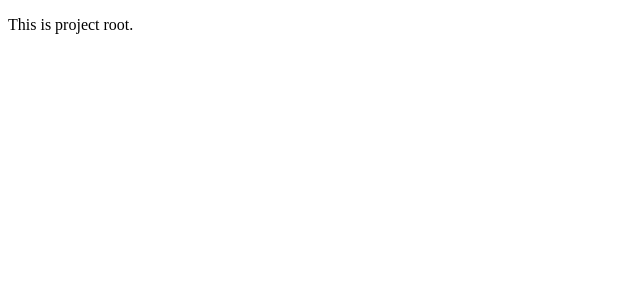
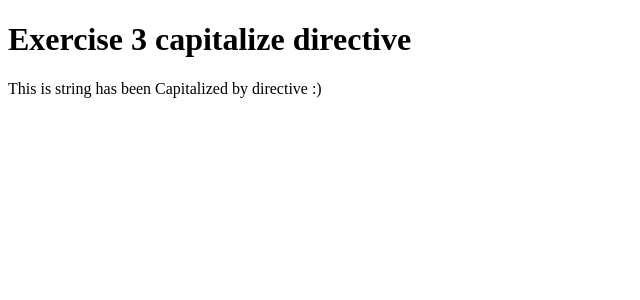
Before and after one commit to cevergara-apex/AngularBootcamp, an Angular app: page / in a window 1280 px wide. Shown: the top 300 px of the page, without its empty margins (0-640 px from the left). Built offline with nearby package versions, Linux system fonts and the light colour scheme.

Commit message:
Exercise 3

```diff
--- a/src/app/app.component.html
+++ b/src/app/app.component.html
@@ -2,7 +2,7 @@
 
 <main class="main">
   <div class="content">
-      <p>This is project root.</p>
+      <app-exercise3-component></app-exercise3-component>
   </div>
 </main>
 
--- a/src/app/app.module.ts
+++ b/src/app/app.module.ts
@@ -3,10 +3,14 @@ import { BrowserModule } from '@angular/platform-browser';
 
 import { AppRoutingModule } from './app-routing.module';
 import { AppComponent } from './app.component';
+import { Exercise3ComponentComponent } from './exercise3-component/exercise3-component.component';
+import { CapitalizeDirective } from './capitalize.directive';
 
 @NgModule({
   declarations: [
-    AppComponent
+    AppComponent,
+    Exercise3ComponentComponent,
+    CapitalizeDirective
   ],
   imports: [
     BrowserModule,
--- /dev/null
+++ b/src/app/capitalize.directive.ts
@@ -0,0 +1,15 @@
+import { Directive, ElementRef } from '@angular/core';
+
+@Directive({
+  selector: '[capitalize]'
+})
+export class CapitalizeDirective {
+
+  constructor(private readonly element: ElementRef<HTMLElement>) { }
+
+  ngOnInit() {
+    const originalstring : string = this.element.nativeElement.innerText;
+    const capitalizedString : string = originalstring.charAt(0).toUpperCase() + originalstring.slice(1);
+    this.element.nativeElement.innerText = capitalizedString;
+  }
+}
--- /dev/null
+++ b/src/app/exercise3-component/exercise3-component.component.html
@@ -0,0 +1,2 @@
+<h1>Exercise 3 capitalize directive </h1>
+<p capitalize>this is string has been Capitalized by directive :)</p>
```
Also changed, not shown: src/app/exercise3-component/exercise3-component.component.ts (added, +10 -0 lines), src/app/exercise3-component/exercise3-component.component.css (added).
